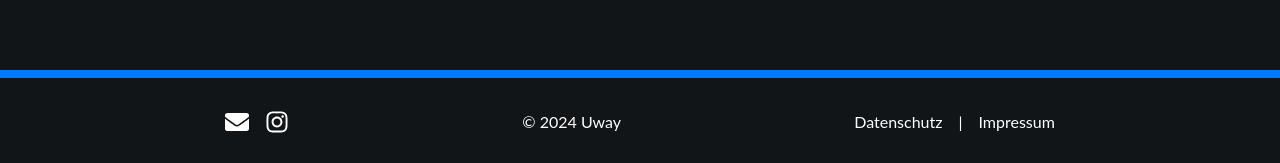
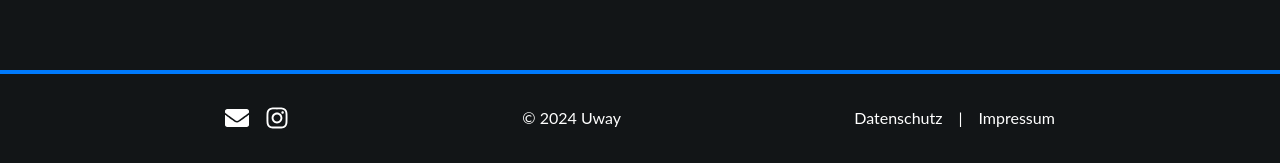
Before and after one commit to Fuggel/Uway-Website, a Next.js app: page / in a window 1280 px wide. Shown: the part 3871-4034 px from the top of the page. Built offline with nearby package versions, Linux system fonts and the light colour scheme.

Commit message:
style: shrink footer border width

```diff
--- a/src/components/layouts/Footer.tsx
+++ b/src/components/layouts/Footer.tsx
@@ -3,7 +3,7 @@ import { FaEnvelope, FaInstagram } from "react-icons/fa";
 
 export default function Footer() {
     return (
-        <footer className="border-t-primary border-t-8 py-8">
+        <footer className="border-t-primary border-t-4 py-8">
             <div className="container mx-auto flex flex-wrap justify-evenly items-center px-4 gap-6">
                 <div className="order-1 flex space-x-4">
                     <Link href="mailto:info@uwaygo.com" rel="noopener noreferrer">
```
